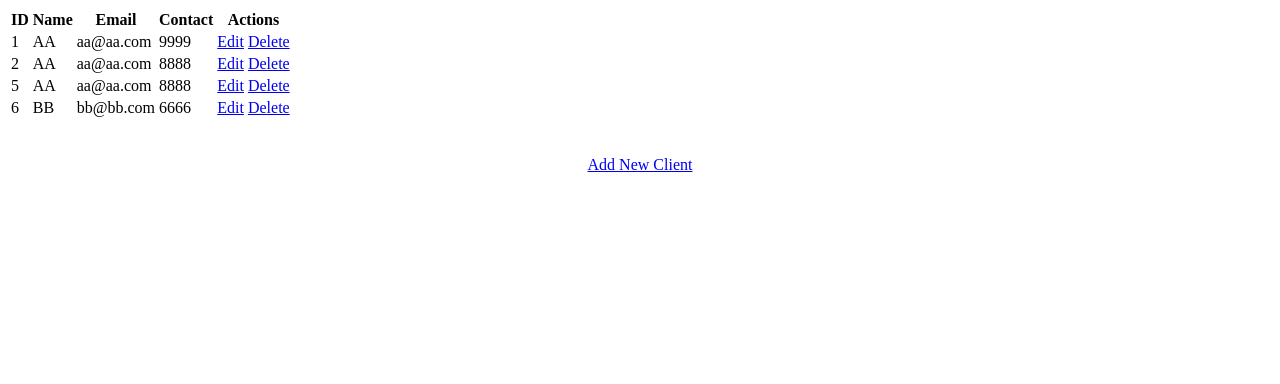
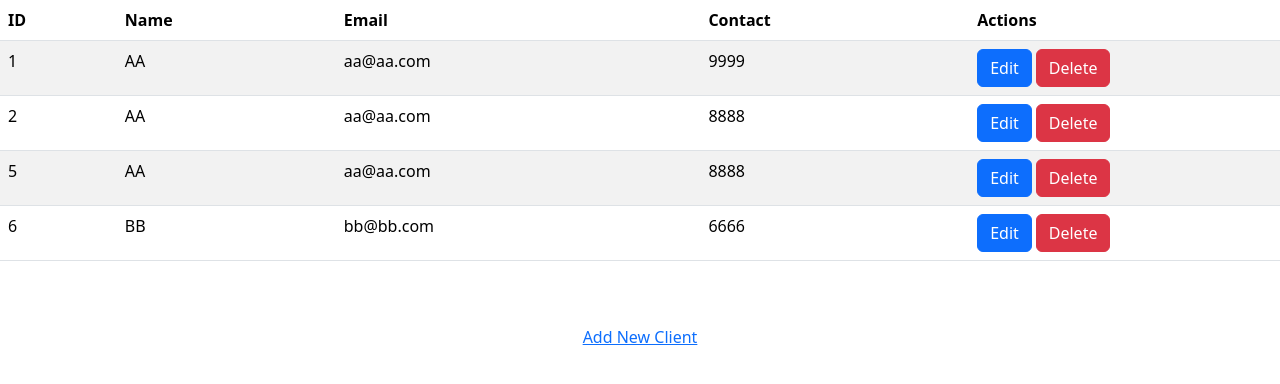
Before and after one commit to josecome/crud-in-django, a Django app: page /show in a window 1280 px wide. Shown: the top 384 px of the page. Run offline with Django 4.2, Linux system fonts and the light colour scheme; data comes from the database, SQL or seed files in the repository.

Commit message:
Minor changes made

```diff
--- a/clients/templates/show.html
+++ b/clients/templates/show.html
@@ -5,9 +5,11 @@
     <title>Records</title>
      {% load static %}
     <link rel="stylesheet" href="{% static 'css/style.css' %}"/>
+    <link href="https://cdn.jsdelivr.net/npm/bootstrap@5.3.0-alpha1/dist/css/bootstrap.min.css" rel="stylesheet" integrity="sha384-GLhlTQ8iRABdZLl6O3oVMWSktQOp6b7In1Zl3/Jr59b6EGGoI1aFkw7cmDA6j6gD" crossorigin="anonymous">
+
 </head>
 <body>
-<table class="">
+<table class="table table-striped">
     <thead class="">
     <tr>
         <th>ID</th>
@@ -25,8 +27,12 @@
         <td>{{ client.email }}</td>
         <td>{{ client.contact }}</td>
         <td>
-            <a href="/edit/{{ client.cid }}"><span class="" >Edit</span></a>
-            <a href="/delete/{{ client.cid }}">Delete</a>
+            <form action="/edit/{{ client.cid }}" style="float: left; padding-right: 4px;">
+                <button type="submit" class="btn btn-primary">Edit</button>
+            </form>
+            <form action="/delete/{{ client.cid }}">
+                <button type="submit" class="btn btn-danger">Delete</button>
+            </form>
         </td>
     </tr>
 {% endfor %}
@@ -35,5 +41,7 @@
 <br>
 <br>
 <center><a href="/clnt" class="">Add New Client</a></center>
+<script src="https://cdn.jsdelivr.net/npm/bootstrap@5.3.0-alpha1/dist/js/bootstrap.bundle.min.js" integrity="sha384-w76AqPfDkMBDXo30jS1Sgez6pr3x5MlQ1ZAGC+nuZB+EYdgRZgiwxhTBTkF7CXvN" crossorigin="anonymous"></script>
+
 </body>
 </html>
```
